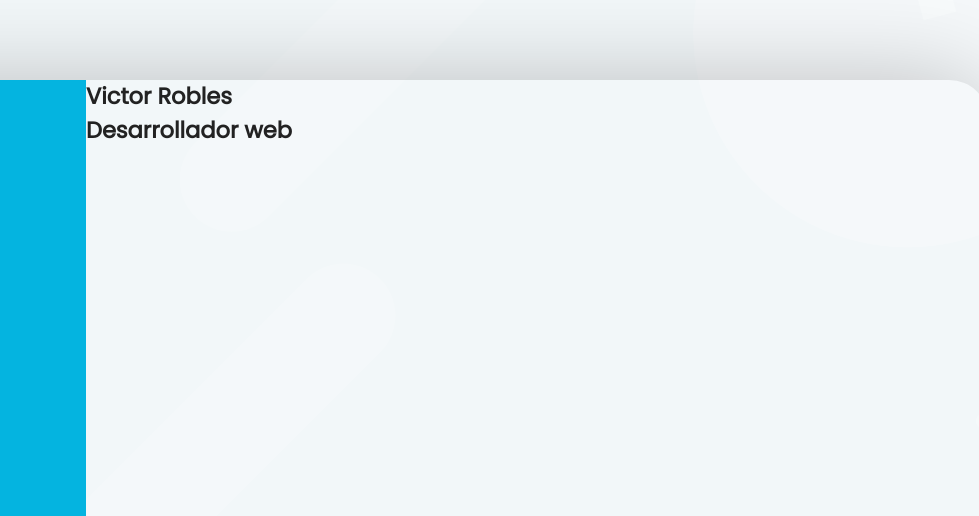
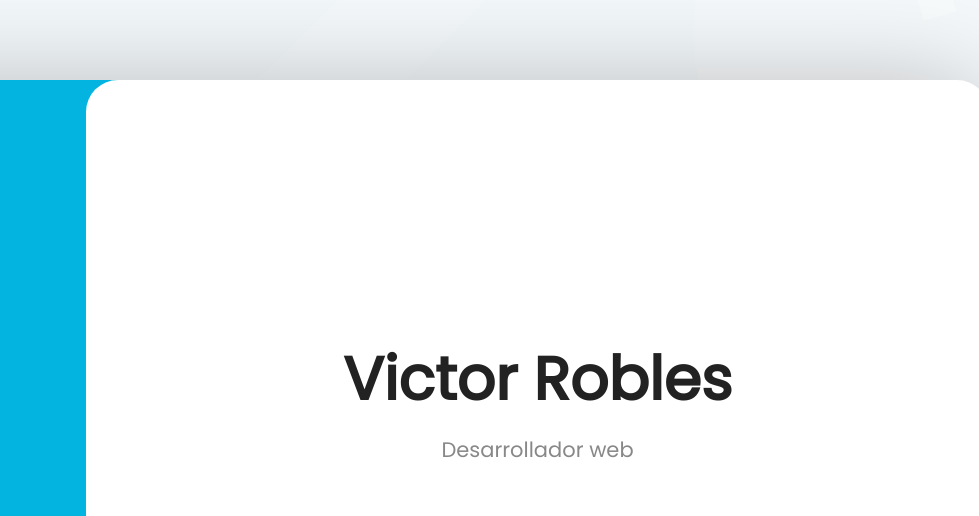
Before and after one commit to roraima1986/portfolio-design.github.io, a plain HTML site: page index.html in a window 1280 px wide. Shown: the top 516 px of the page, 301-1280 px from the left. Drawn offline with Linux system fonts and the light colour scheme.

Commit message:
CSS contenido central

```diff
--- a/assets/css/styles.css
+++ b/assets/css/styles.css
@@ -114,10 +114,6 @@ body {
     color: var(--color-principal);
 }
 
-.layout__menu {
-    display: none!important;
-}
-
 .user-info__links {
     margin-bottom: 3.6rem;
 }
@@ -172,4 +168,32 @@ body {
 /* CONTENEDOR PRINCIPAL */
 .layout__content {
     grid-area: content;
+    height: 100%;
+    min-height: 100%;
+    background-color: var(--color-secondary);
+    border-radius: 0 10rem 10rem 0;
 }
+
+.content__page {
+    min-height: 100%;
+    background-color: var(--color-principal);
+    border-radius: 3.2rem;
+    display: flex;flex-direction: column;
+    justify-content: center;
+    align-items: center;
+}
+
+.page__name {
+    font-size: 6rem;
+    margin-bottom: 1rem;
+}
+
+.page__job {
+    font-size: 2.1rem;
+    font-weight: lighter;
+    color: var(--color-subtitle);
+}
+
+.layout__menu {
+    display: none!important;
+}
```
